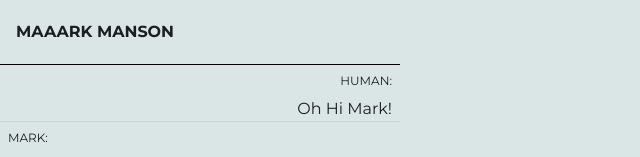
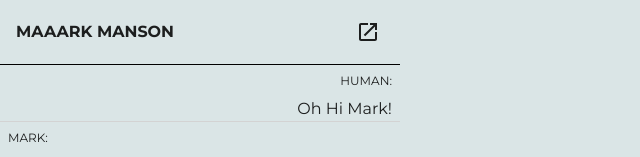
Before and after one commit to alexadrien/maaarkmanson, a React (Create React App) app: page / in a window 1280 px wide. Shown: the top 157 px of the page, without its empty margins (0-640 px from the left). Built offline with nearby package versions, Linux system fonts and the light colour scheme.

Commit message:
Add link to Twitter account in the AppBar

```diff
--- a/src/App.tsx
+++ b/src/App.tsx
@@ -8,6 +8,9 @@
   Typography,
 } from "@mui/material";
 import SendIcon from "@mui/icons-material/Send";
+import OpenInNewIcon from "@mui/icons-material/OpenInNew";
+
+const TWITTER_URL = "https://twitter.com/MaaarkManson";
 
 type Message = {
   author: "Human" | "Mark";
@@ -36,7 +39,10 @@
   return (
     <Box sx={{ minHeight: "100vh", maxWidth: "400px", position: "relative" }}>
       <Box>
-        <AppBar position="static">MAAARK MANSON</AppBar>
+        <AppBar position="static">
+          MAAARK MANSON
+          <OpenInNewIcon onClick={() => window.open(TWITTER_URL, "_blank")} />
+        </AppBar>
       </Box>
       <Box>
         {history.map((message) => (
--- a/src/theme.tsx
+++ b/src/theme.tsx
@@ -28,6 +28,9 @@
           fontWeight: "bold",
           boxShadow: "none",
           borderBottom: "solid 1px black",
+          display: "flex",
+          justifyContent: "space-between",
+          flexDirection: "row",
         },
       },
     },
```
